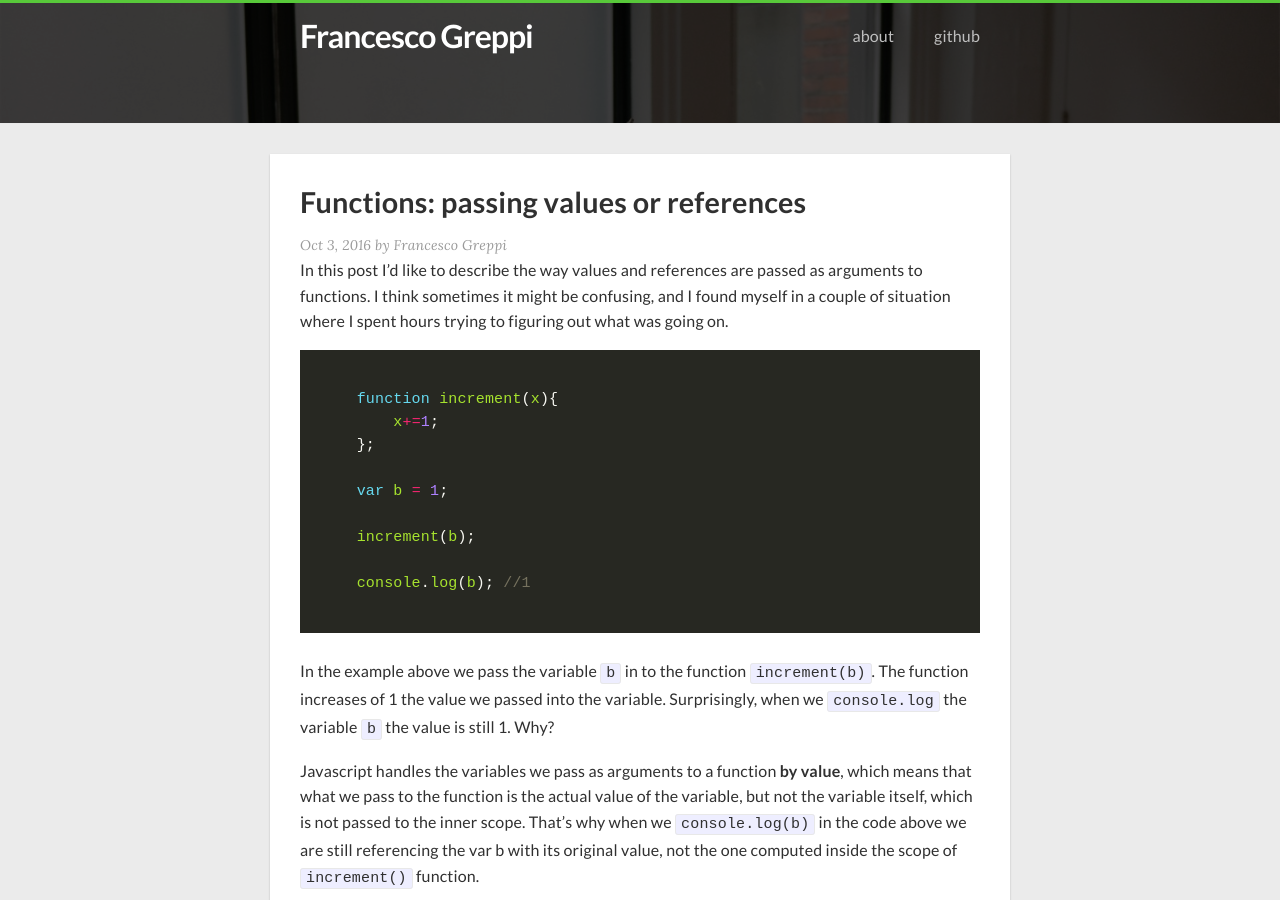
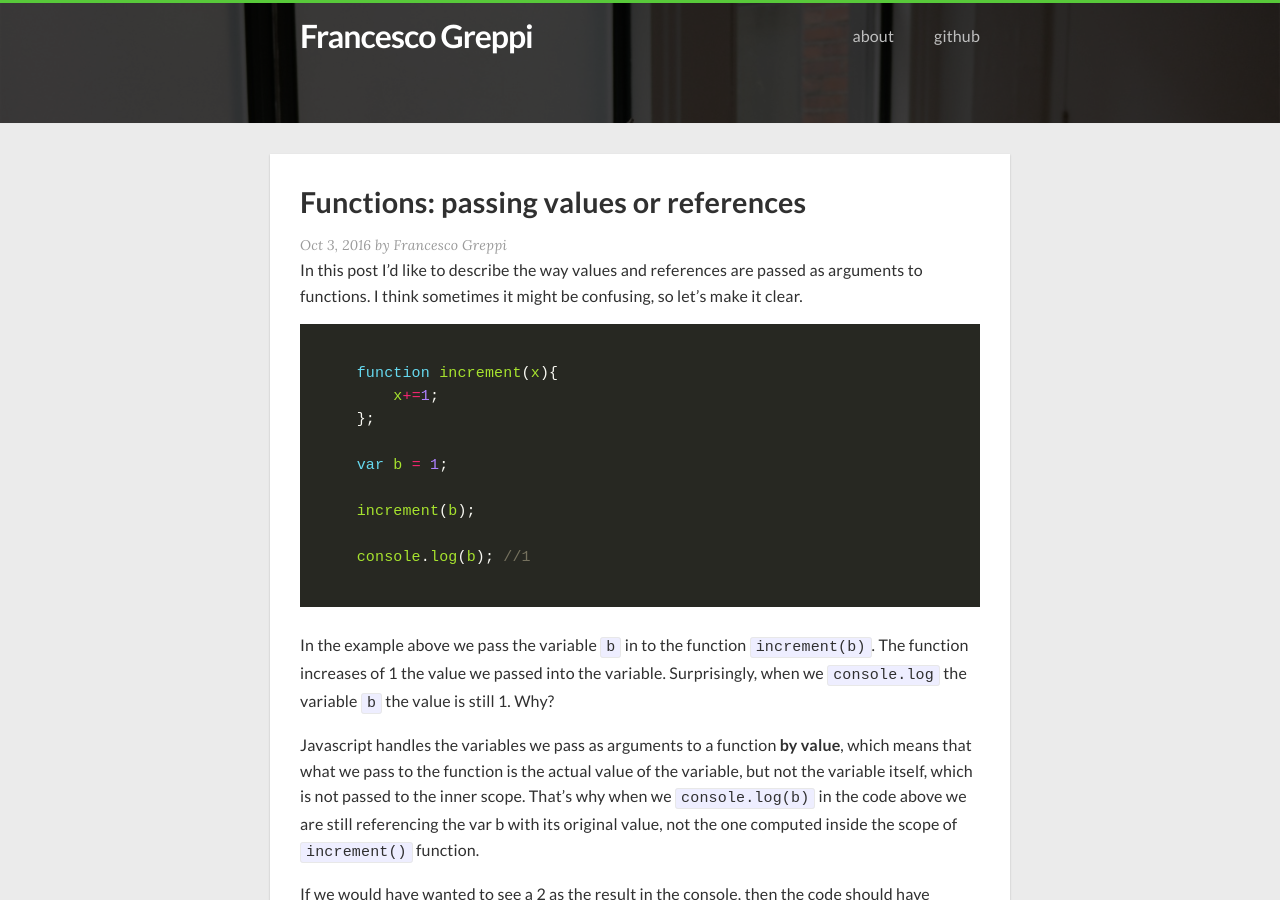
Before and after one commit to francescogreppi/francescogreppi.github.io, a Jekyll site: the page built from _posts/2016-10-03-value-and-reference.markdown, in a window 1280 px wide and 900 px high. Built offline with Jekyll 4.4.1, drawn with Linux system fonts in a browser that asks for light colours; nearby versions of some CDN libraries.

Commit message:
master values and references

````diff
--- a/_posts/2016-10-03-value-and-reference.markdown
+++ b/_posts/2016-10-03-value-and-reference.markdown
@@ -7,7 +7,7 @@ comments: false
 ---
 
 In this post I'd like to describe the way values and references are passed as arguments to functions. I think sometimes
-it might be confusing, and I found myself in a couple of situation where I spent hours trying to figuring out what was going on.
+it might be confusing, so let's make it clear.
 
 ```javascript
 
````
